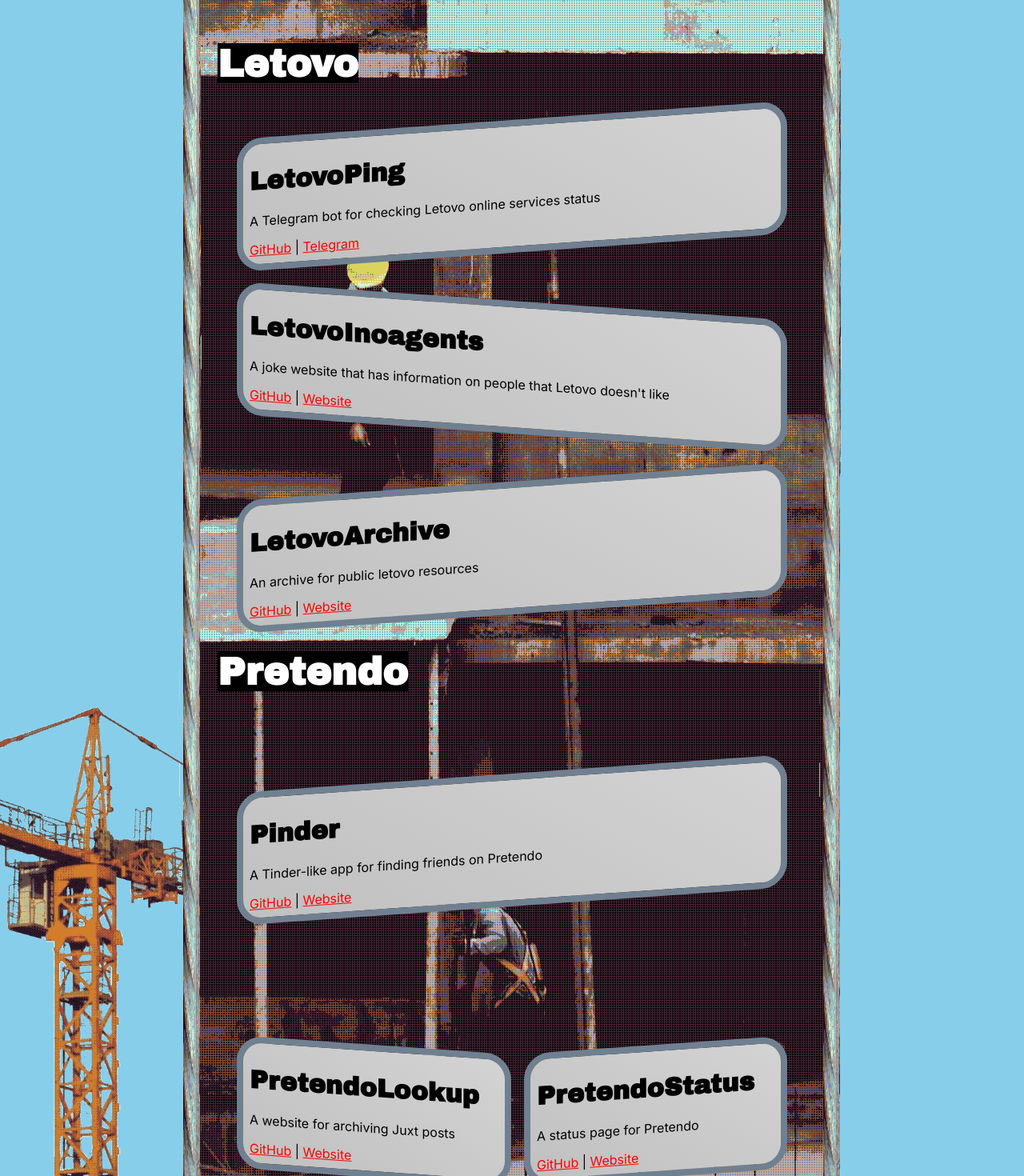
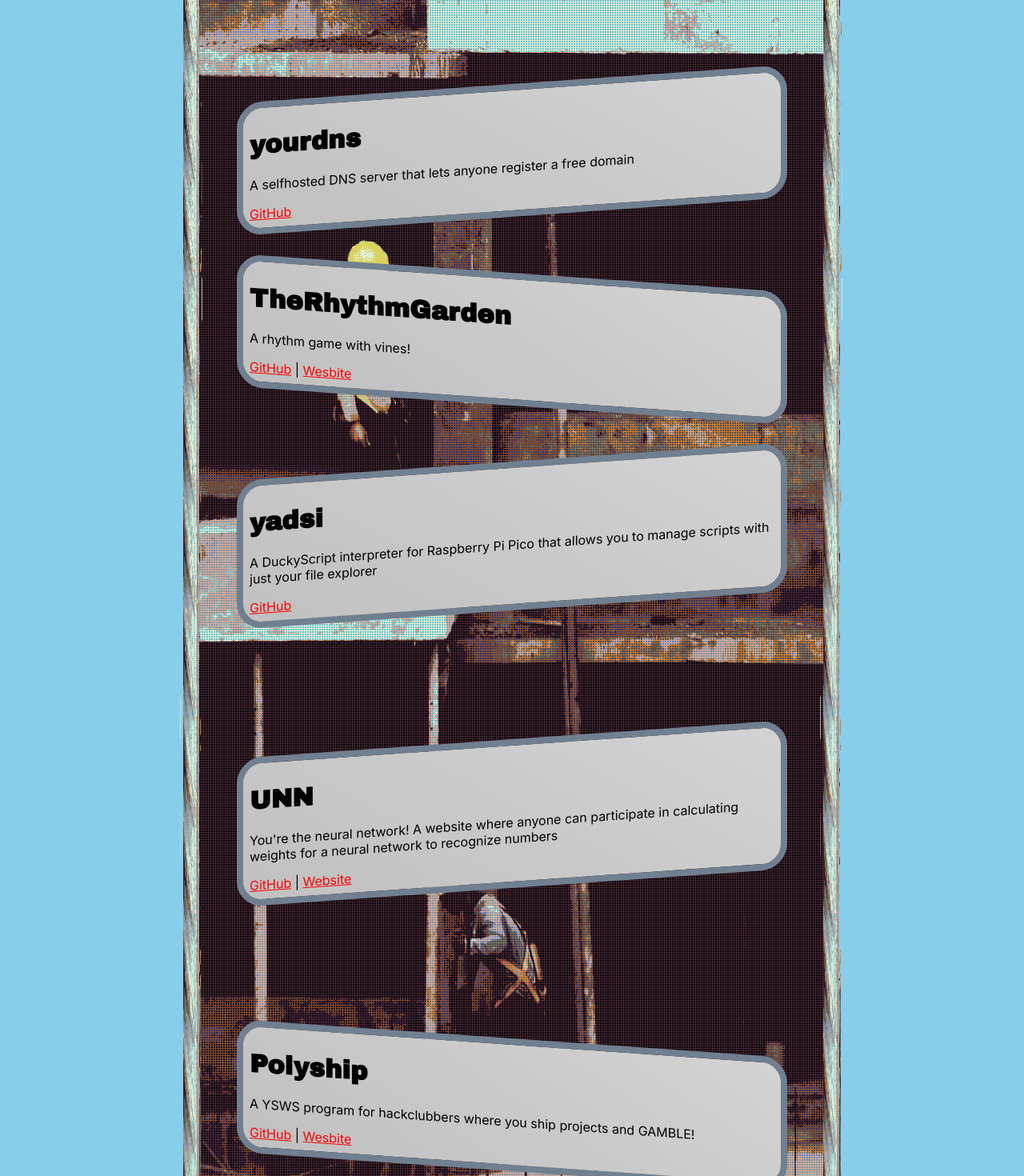
Before and after one commit to Milk-Cool/homepage3b, a React (Vite) app: page / in a window 1280 px wide. Shown: the part 5020-6490 px from the top of the page at 80% size. Built offline with nearby package versions, Linux system fonts and the light colour scheme.

Commit message:
added more projects

```diff
--- a/src/components/App.tsx
+++ b/src/components/App.tsx
@@ -120,6 +120,38 @@
                     <p>An AquesTalk-based UTAU voicebank generator</p>
                 </Project>
             </ConstructionFloor>
+            <ConstructionFloor>
+                <Project name="yourdns" links={{
+                    "GitHub": "https://github.com/Milk-Cool/yourdns-compose"
+                }}>
+                    <p>A selfhosted DNS server that lets anyone register a free domain</p>
+                </Project>
+                <Project name="TheRhythmGarden" links={{
+                    "GitHub": "https://github.com/Milk-Cool/TheRhythmGarden",
+                    "Wesbite": "https://garden.milkcool.ru"
+                }}>
+                    <p>A rhythm game with vines!</p>
+                </Project>
+                <Project name="yadsi" links={{
+                    "GitHub": "https://github.com/Milk-Cool/yadsi"
+                }}>
+                    <p>A DuckyScript interpreter for Raspberry Pi Pico that allows you to manage scripts with just your file explorer</p>
+                </Project>
+            </ConstructionFloor>
+            <ConstructionFloor>
+                <Project name="UNN" links={{
+                    "GitHub": "https://github.com/Milk-Cool/UNN",
+                    "Website": "https://unn.milkcool.ru/"
+                }}>
+                    <p>You're the neural network! A website where anyone can participate in calculating weights for a neural network to recognize numbers</p>
+                </Project>
+                <Project name="Polyship" links={{
+                    "GitHub": "https://github.com/Milk-Cool/polymarket-ysws",
+                    "Wesbite": "https://polyship.milkcool.ru/"
+                }}>
+                    <p>A YSWS program for hackclubbers where you ship projects and GAMBLE!</p>
+                </Project>
+            </ConstructionFloor>
             <ConstructionTitle>Letovo</ConstructionTitle>
             <ConstructionFloor>
                 <Project name="LetovoPing" links={{
```
